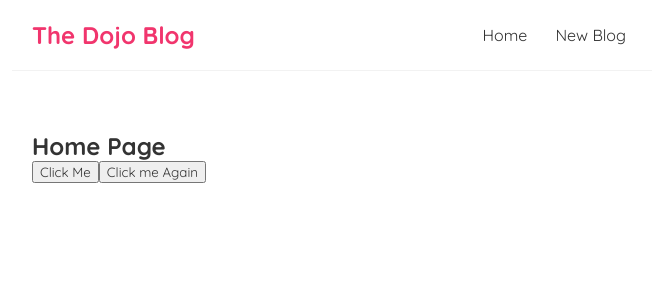
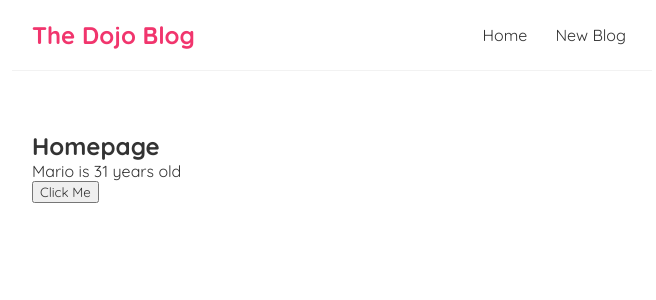
Before and after one commit to JoaoPedroVisconti/ReactTutorial_dojo-blog, a React (Create React App) app: page / in a window 1280 px wide. Shown: the top 300 px of the page, without its empty margins (308-964 px from the left). Built offline with nearby package versions, Linux system fonts and the light colour scheme; the HTML template or start-up script is replaced by a standard one.

Commit message:
Using useState to set new values to variables

```diff
--- a/src/Home.js
+++ b/src/Home.js
@@ -1,19 +1,21 @@
+import { useState } from 'react';
+
 const Home = () => {
-  const handleClick = (e) => {
-    console.log('Hello, World', e);
-  };
+  const [name, setName] = useState('Mario');
+  const [age, setAge] = useState(31);
 
-  const handleClickAgain = (name, e) => {
-    console.log('Hello, ' + name, e.target);
+  const handleClick = () => {
+    setName('Luigi');
+    setAge(32);
   };
 
   return (
     <div className="home">
-      <h2>Home Page</h2>
+      <h2>Homepage</h2>
+      <p>
+        {name} is {age} years old
+      </p>
       <button onClick={handleClick}>Click Me</button>
-      <button onClick={(e) => handleClickAgain('Mario', e)}>
-        Click me Again
-      </button>
     </div>
   );
 };
```
